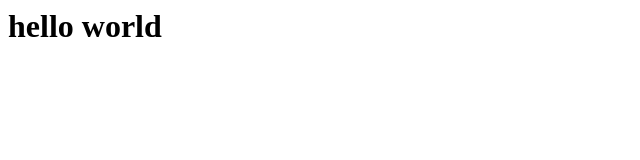
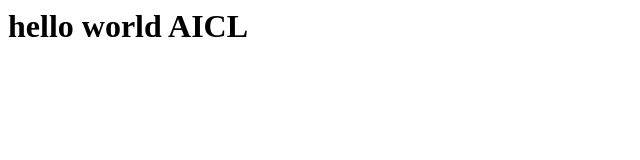
Before and after one commit to santynaren/aicl-repo-session, a plain HTML site: page index.html in a window 1280 px wide. Shown: the whole page, without its empty margins (0-640 px from the left). Drawn offline with Linux system fonts and the light colour scheme.

Commit message:
update-hello

```diff
--- a/index.html
+++ b/index.html
@@ -1,3 +1,3 @@
 <html>
-    <h1>hello world</h1>
+    <h1>hello world AICL</h1>
     </html>
```
